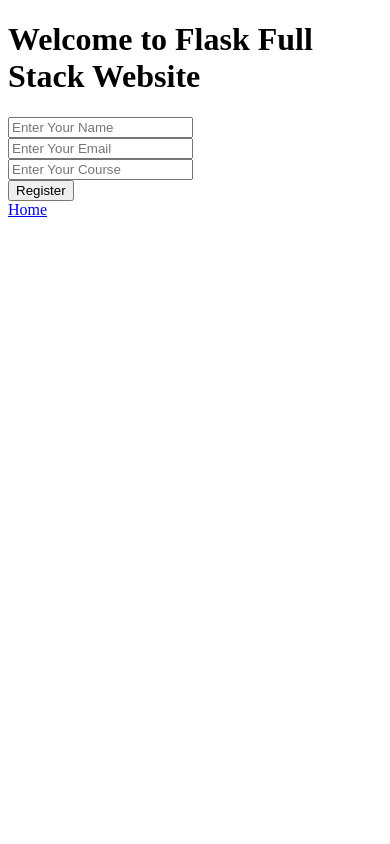
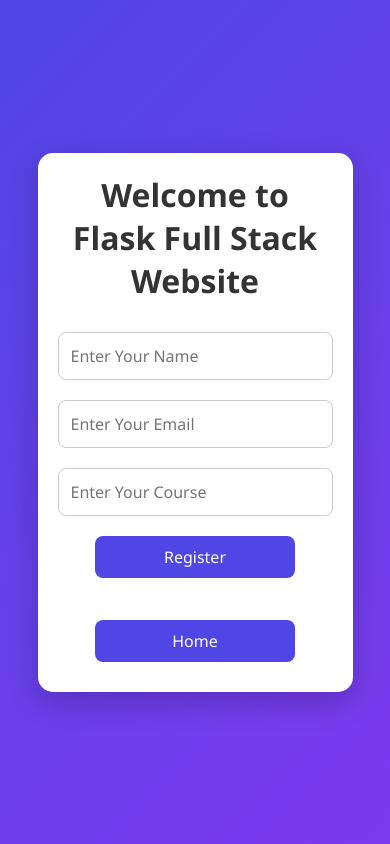
Before and after one commit to nishanth-tech46/Flask-Project, a Flask app: page /register in a window 390 px wide. Run offline with Flask 3, Linux system fonts and the light colour scheme.

Commit message:
Updated Flask project

```diff
--- a/static/style.css
+++ b/static/style.css
@@ -0,0 +1,145 @@
+/* Reset */
+*{
+    margin:0;
+    padding:0;
+    box-sizing:border-box;
+    font-family:'Segoe UI', Tahoma, Geneva, Verdana, sans-serif;
+}
+
+body{
+    min-height:100vh;
+    background:linear-gradient(135deg,#4f46e5,#7c3aed);
+    display:flex;
+    justify-content:center;
+    align-items:center;
+    padding:20px;
+}
+
+.container{
+    width:90%;
+    max-width:900px;
+    background:white;
+    padding:30px;
+    border-radius:15px;
+    box-shadow:0 10px 30px rgba(0,0,0,0.2);
+    text-align:center;
+}
+
+h1{
+    color:#333;
+    margin-bottom:20px;
+}
+
+p{
+    color:#666;
+    margin-bottom:15px;
+}
+
+ul{
+    list-style:none;
+    margin:20px 0;
+}
+
+ul li{
+    background:#f4f4f4;
+    margin:8px 0;
+    padding:10px;
+    border-radius:8px;
+}
+
+/* Buttons */
+.btn{
+    display:inline-block;
+    text-decoration:none;
+    background:#4f46e5;
+    color:white;
+    padding:10px 20px;
+    border-radius:8px;
+    margin:8px;
+    transition:0.3s;
+    border:none;
+    cursor:pointer;
+}
+
+.btn:hover{
+    background:#3730a3;
+    transform:translateY(-2px);
+}
+
+/* Forms */
+form{
+    margin-top:20px;
+}
+
+input,
+textarea{
+    width:100%;
+    padding:12px;
+    margin:10px 0;
+    border:1px solid #ccc;
+    border-radius:8px;
+    font-size:16px;
+}
+
+textarea{
+    min-height:120px;
+    resize:vertical;
+}
+
+button{
+    background:#4f46e5;
+    color:white;
+    border:none;
+    padding:12px 25px;
+    border-radius:8px;
+    cursor:pointer;
+    font-size:16px;
+}
+
+button:hover{
+    background:#3730a3;
+}
+
+/* Table */
+table{
+    width:100%;
+    border-collapse:collapse;
+    margin-top:20px;
+}
+
+th{
+    background:#4f46e5;
+    color:white;
+    padding:12px;
+}
+
+td{
+    padding:12px;
+    border:1px solid #ddd;
+}
+
+tr:nth-child(even){
+    background:#f9f9f9;
+}
+
+tr:hover{
+    background:#eef2ff;
+}
+
+/* Mobile */
+@media(max-width:768px){
+
+    .container{
+        padding:20px;
+    }
+
+    table{
+        font-size:14px;
+    }
+
+    .btn{
+        display:block;
+        margin:10px auto;
+        width:200px;
+    }
+}
--- a/templates/register.html
+++ b/templates/register.html
@@ -12,7 +12,7 @@
             <form method="post">
                 <input type="text" id="name" name="name" required placeholder="Enter Your Name"><br>
                 <input type="email" id="email" name="email" required placeholder="Enter Your Email"><br>
-                <input type="course" id="course" name="course" required placeholder="Enter Your Course"><br>
+                <input type="text" id="course" name="course" required placeholder="Enter Your Course"><br>
                 <button type="submit" class="btn">Register</button><br>
 
             </form>
```
